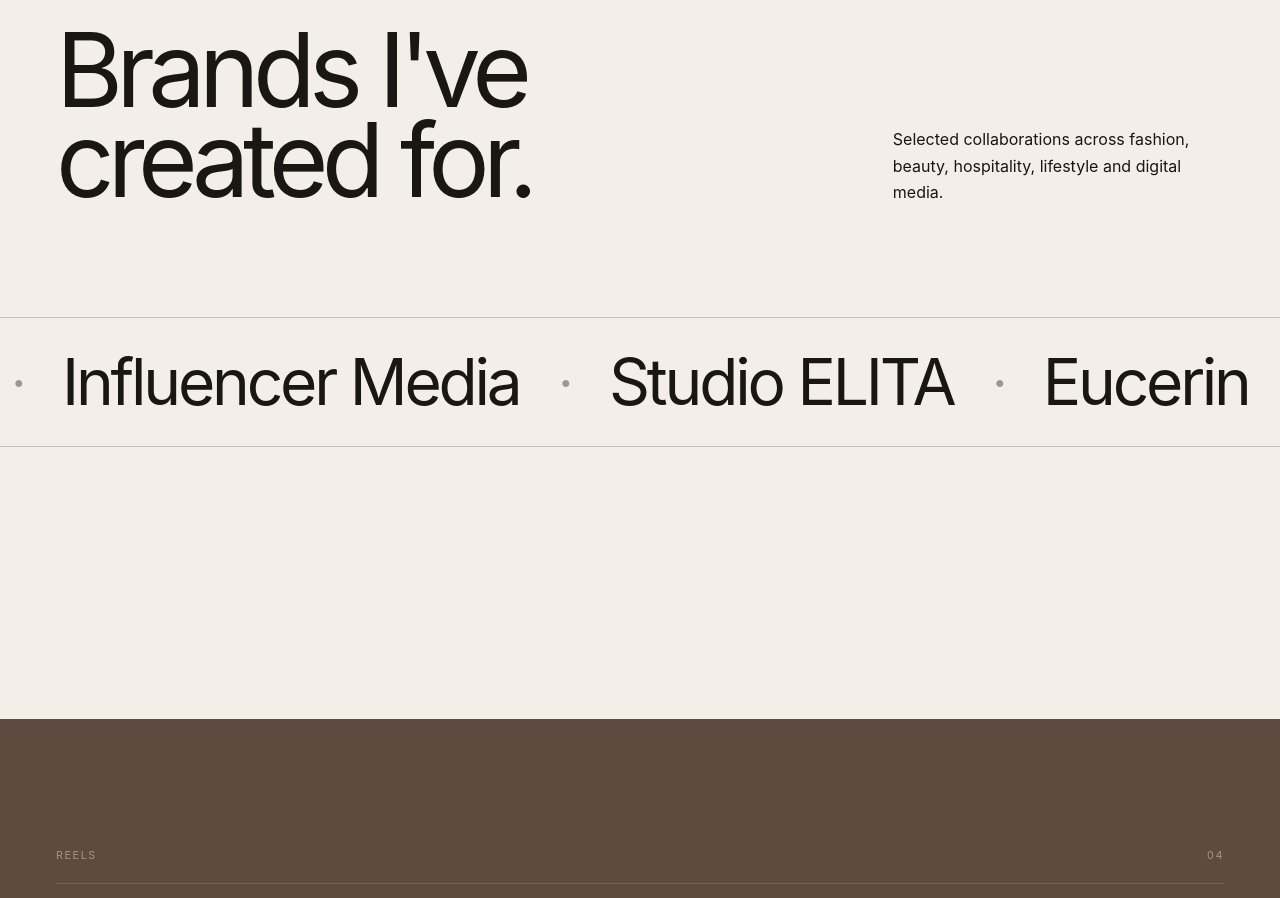
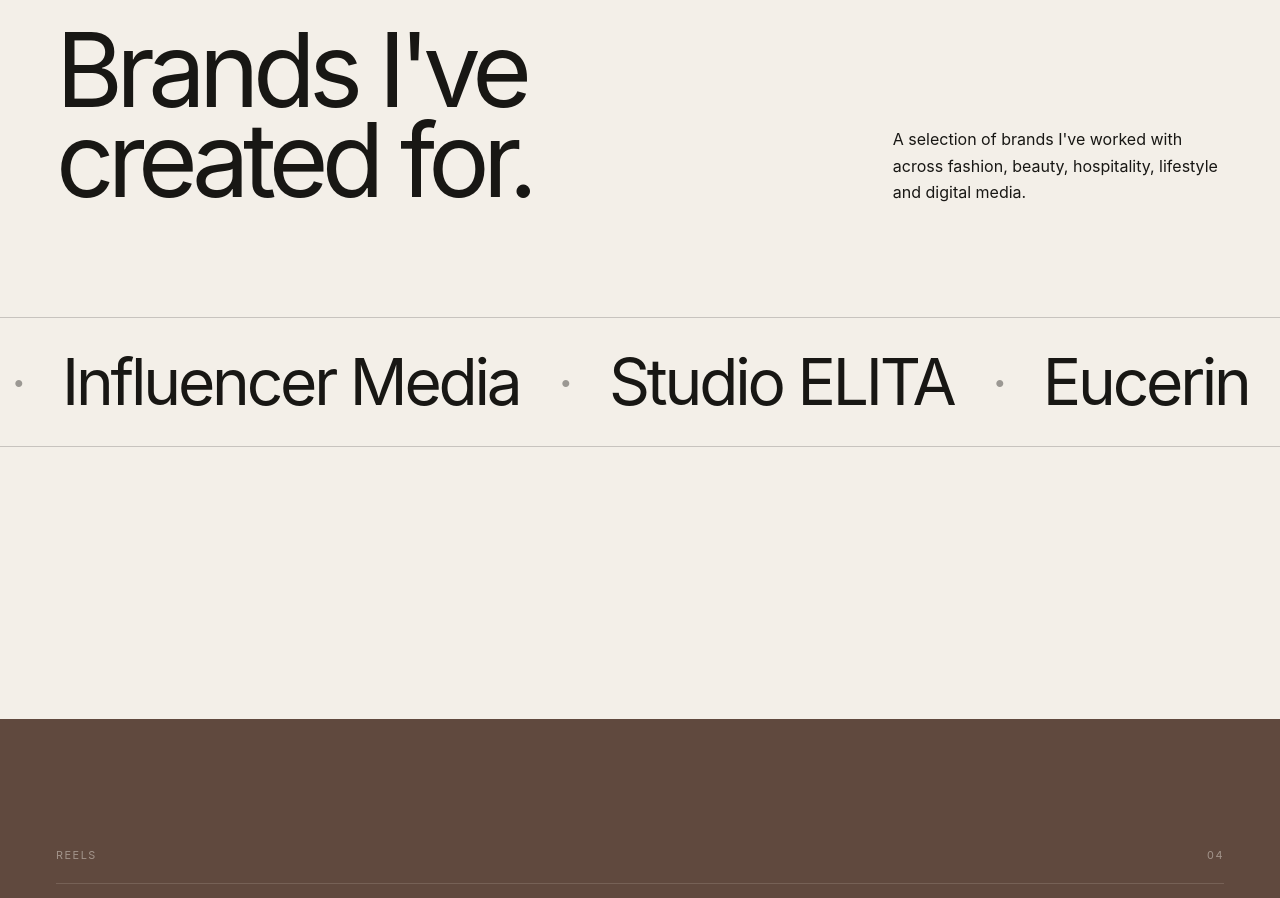
Before and after one commit to IvannIvannov/Anastasia-vol2, a React (Vite) app: page / in a window 1280 px wide. Shown: the part 2880-3778 px from the top of the page. Built offline with nearby package versions, Linux system fonts and the light colour scheme; no server answers.

Commit message:
Refine clients section copy for a more natural tone

```diff
--- a/src/components/Clients/Clients.tsx
+++ b/src/components/Clients/Clients.tsx
@@ -1,4 +1,5 @@
 import { motion } from "motion/react";
+
 import "./Clients.css";
 
 const clients = [
@@ -31,14 +32,14 @@
           }}
           className="clients__title"
         >
-          Brands I've
+          Brands I&apos;ve
           <br />
           created for.
         </motion.h2>
 
         <p className="clients__description">
-          Selected collaborations across fashion, beauty, hospitality, lifestyle
-          and digital media.
+          A selection of brands I&apos;ve worked with across fashion, beauty,
+          hospitality, lifestyle and digital media.
         </p>
       </div>
 
@@ -52,7 +53,6 @@
           ))}
         </div>
       </div>
-
     </section>
   );
 };
```
